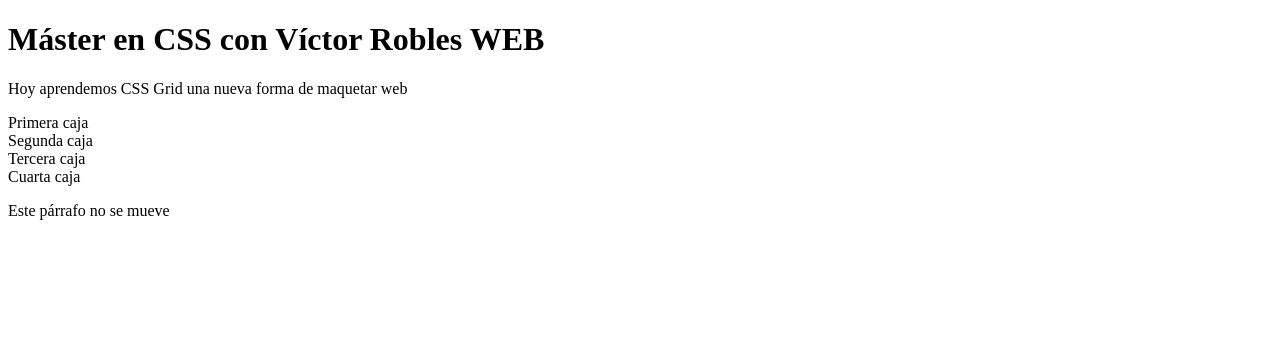
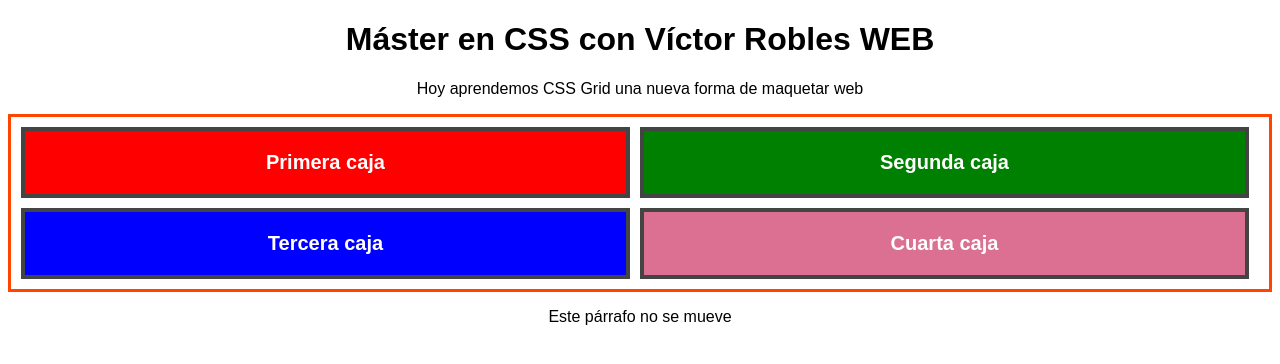
Before and after one commit to jobedosan/Master-CSS, a plain HTML site: page aprendiendo-css-grid/index.html in a window 1280 px wide. Drawn offline with Linux system fonts and the light colour scheme.

```diff
--- /dev/null
+++ b/aprendiendo-css-grid/styles.css
@@ -0,0 +1,51 @@
+/* Lo primero a tener en cuenta sobre grid es que actuará dentro de un contenedor, parecido en parte a como ocurre con flexbox (pero solo en parte porque hay comportamientos diferentes) */
+
+body {
+    text-align: center;
+    font-family: sans-serif;
+}
+
+.layout {
+    border: 3px solid orangered;
+    padding: 10px;
+}
+
+.layout .caja {
+    font-weight: bold;
+    font-size: 20px;
+    color: white;
+    padding: 20px;
+    border: 4px solid #444;
+    /* Comenté esto porque Víctor lo borró ya que empleó más adelante una propiedad que remplaza a este margin en grid*/
+    /* margin: 10px; */
+}
+
+.layout .red {
+    background-color: red;
+}
+
+.layout .green {
+    background-color: green;
+}
+
+.layout .blue {
+    background-color: blue;
+}
+
+.layout .pink {
+    background-color: palevioletred;
+}
+
+
+/* En cada lugar en que se quiera que actúe grid, se debe colocar un display:grid, en este caso se aplicará al div con clase layout */
+.layout {
+    /* Esta propiedad es la que define el contenedor de grid. Al agregar esto se le da un poco más de espacio a los elementos, sin embargo es solo comportamiento de grid, no es la función de esta propiedad (al hacer
+    esto, los elementos no se ponen uno al lado del otro como pasa con display:flex). Antes había un margin de 10px, este se eliminó y al agregar esto no se forma ningún espaciado entre los elementos */
+    display: grid;
+    /* Con la propiedad grid-gap se establece el margen que debe haber entre los elementos del grid en general, solo a las filas o solo a las columnas. Es importante mencionar que el margen es entre los elementos,
+    pero no entre los elementos contenidos y su contenedor (es decir no se forma una especia de padding) */
+    grid-gap: 10px;
+    /* Para hacer que un elemento se coloque uno al lado del otro se puede utiliza la propiedad grid-template-columns, dicha propiedad puede tener como valor una medida, y dicha medida será el ancho de la columna,
+    pero al definir dos columnas por ejemplo, los elementos contenidos por grid se distribuyen entre ambas columnas (los valores no se separan por comas) */
+    grid-template-columns: calc(50% - 10px) calc(50% - 10px);
+}
```
Also changed, not shown: Página para clases de Beatriz/index.html (+6 -0 lines), Página para clases de Beatriz/styles.css (+20 -4 lines), Página para clases de Beatriz/img/PinClipart.com_klavier-clipart_44432.png (deleted), Página para clases de Beatriz/img/email.png (added), aprendiendo-css-grid/index.html (renamed from aprendiendo-csss-grid/index.html), aprendiendo-csss-grid/styles.css (deleted).
